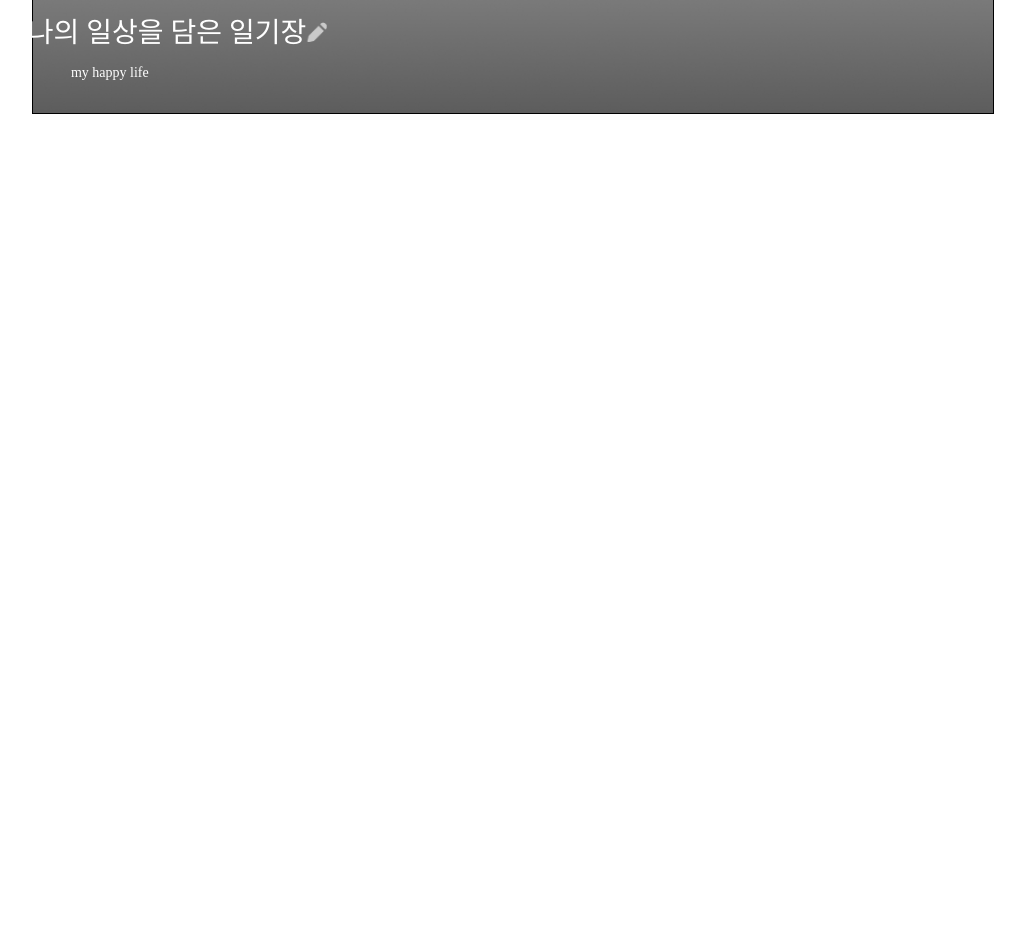
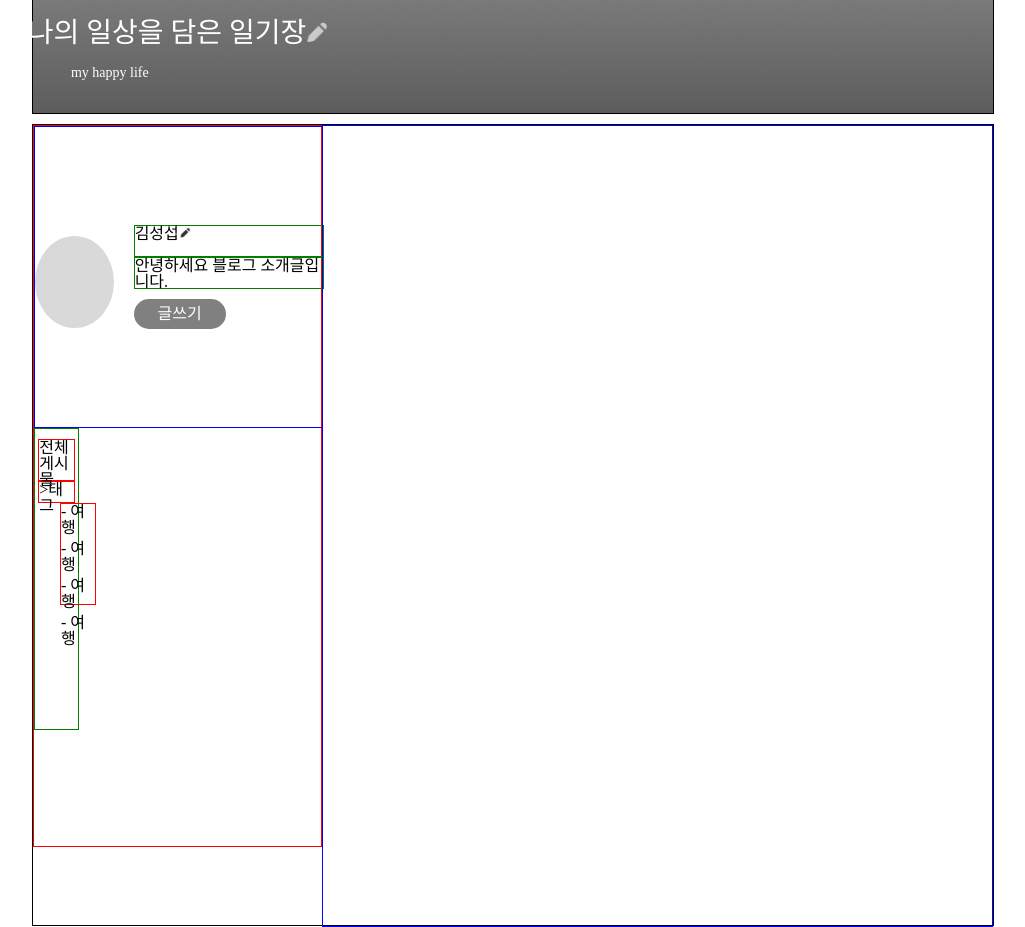
Before and after one commit to KEA-Lucky7/Lucky7-FE, a React app: page /myblog in a window 1280 px wide. Shown: the part 400-1327 px from the top of the page, without its empty margins (127-1152 px from the left). Before the commit the page ends 800 px from the top, so only its background shows below. Built offline with nearby package versions, Linux system fonts and the light colour scheme; the HTML template or start-up script is replaced by a standard one.

Commit message:
feat : myblog 내프로필 위젯 View 구현

```diff
--- a/src/components/myblogPage/Myblog.tsx
+++ b/src/components/myblogPage/Myblog.tsx
@@ -3,9 +3,9 @@ import Header from "./myblogItems/Header";
 import * as S from "../myblogPage/styles/MyblogPostCss";
 import Titlebackground from "../../assets/myblog/Titlebackground.png";
 import Editbutton from "../../assets/myblog/Editbutton.png";
-/* import MyblogWidget from './MyblogWidget';
-import MyblogPostList from './MyblogPostList';
-import MyblogCategoryWidget from './MyblogCategoryWidget'; */
+import MyblogWidget from './MyblogWidget';
+/*  import MyblogPostList from './MyblogPostList';*/
+import MyblogCategoryWidget from './MyblogCategoryWidget';
 export default function myblog() {
   return (
     <>
@@ -13,11 +13,20 @@ export default function myblog() {
       <S.Picturecontainer>
         <S.TitleBox>
           나의 일상을 담은 일기장
-          <img src={Editbutton} alt='수정버튼' style={{ width: "20px", height: "20px%"}}/>
+          <img src={Editbutton} alt='수정버튼' style={{ width: "20px", height: "20px%" }} />
         </S.TitleBox>
         <S.SubTitleBox>my happy life</S.SubTitleBox>
         <img src={Titlebackground} alt='블로그배경사진' style={{ width: "100%", height: "100%", objectFit: "cover" }} />
       </S.Picturecontainer>
+      <S.PostContainer>
+        <S.LeftSection>
+          <MyblogWidget />
+          <MyblogCategoryWidget />
+        </S.LeftSection>
+        <S.RightSection>
+
+        </S.RightSection>
+      </S.PostContainer>
     </>
   )
 }
--- a/src/components/myblogPage/MyblogWidget.tsx
+++ b/src/components/myblogPage/MyblogWidget.tsx
@@ -1,23 +1,26 @@
 import React from 'react';
 import { Link } from 'react-router-dom';
 import * as S from "./styles/MyblogWidgetCss";
+import nameEditbutton from "../../assets/myblog/nameEditbutton.png"
 export default function MyblogWidget() {
   return (
     <S.MyblogWidgetContainer>
       <S.Picturecontainer>
-        사진자리입니다.
       </S.Picturecontainer>
+      <div style={{display:'flex', flexDirection: 'column', textAlign: 'left'}}>
         <S.UserNickname>
-        사용자 닉네임 자리
+          김성섭
+          <img src={nameEditbutton} alt='수정' style={{width:'12px', height:'12px'}}/>
         </S.UserNickname>
         <S.UserId>
-        사용자 아이디 자리
+          안녕하세요 블로그 소개글입니다.
         </S.UserId>
         <S.CreateNewpostButtonContainer>
-        <Link to="/write" style={{ textDecoration: "none" }}>
-          새로운 글 작성하기
+          <Link to="/write" style={{ textDecoration: "none", color: 'white' }}>
+            글쓰기
           </Link>
         </S.CreateNewpostButtonContainer>
+      </div>
     </S.MyblogWidgetContainer>
   )
 }
--- a/src/components/myblogPage/styles/MyblogPostCss.ts
+++ b/src/components/myblogPage/styles/MyblogPostCss.ts
@@ -15,6 +15,33 @@ export const Picturecontainer = styled.div`
     margin-top: 10px;
     position: relative;
 `;
+
+export const PostContainer = styled.div`
+    width: 75%;
+    height: 800px;
+    border: 1px solid black;
+    margin: 0 auto;
+    margin-top: 10px;
+    display: flex;
+    flex-direction: row;
+`;
+
+export const LeftSection = styled.div`
+    width: 30%;
+    height: 90%;
+    border: 1px solid red;
+    display: flex;
+    flex-direction: column;
+`;
+
+export const RightSection = styled.div`
+    width: 70%;
+    height: 100%;
+    border: 1px solid blue;
+    display: flex;
+    flex-direction: row;
+`;
+
 
 export const TitleBox = styled.div`
   padding: 10px 20px;
--- a/src/components/myblogPage/styles/MyblogWidgetCss.ts
+++ b/src/components/myblogPage/styles/MyblogWidgetCss.ts
@@ -1,11 +1,15 @@
 import styled from "styled-components";
 
 export const MyblogWidgetContainer = styled.div`
-    width: 15%;
+    width: 100%;
     height: 300px;
     border: 1px solid blue;
     display: flex;
-    flex-direction: column;
+    flex-direction: row;
+    display: flex;
+    justify-content: center;
+    align-items: center;
+    gap: 20px;
 `;
 
 export const MyblogCategoryWidgetContainer = styled.div`
@@ -15,36 +19,39 @@ export const MyblogCategoryWidgetContainer = styled.div`
 `;
 
 export const Picturecontainer = styled.div`
-    width: 80%;
-    height: 120px;
-    border: 1px solid black;
-    margin: 0 auto;
+    width: 92px;
+    height: 92px;
+    background-color: #D9D9D9;
+    border-radius: 100%;
     margin-top: 10px;
-    margin-bottom: 10px;
 `;
 
 
 export const UserNickname = styled.div`
-    width: 80%;
+    width: 100%;
     height: 30px;
-    margin: 0 auto;
     border: 1px solid green;
 `;
 
 export const UserId = styled.div`
-    width: 80%;
+    width: 100%;
     height: 30px;
-    margin: 0 auto;
     border: 1px solid green;
     margin-bottom: 10px;
 `;
 
 
 export const CreateNewpostButtonContainer = styled.div`
-    width: 70%;
-    height: 40px;
-    margin: 0 auto;
-    border: 1px solid red;
+    width: 92px;
+    height: 30px;
+    background-color: grey;
+    color: #fff;
+    border-radius: 20px;
+    text-decoration: none;
+    display: flex;
+    justify-content: center;
+    align-items: center;
+
 `;
 
 export const Title = styled.div`
@@ -53,6 +60,7 @@ export const Title = styled.div`
     margin: 0 auto;
     margin-top: 10px;
     border: 1px solid red;
+
     vertical-align: middle;
 `;
 
```
Also changed, not shown: src/assets/myblog/nameEditbutton.png (added). Lines whose indentation alone changed are shown as unchanged.
